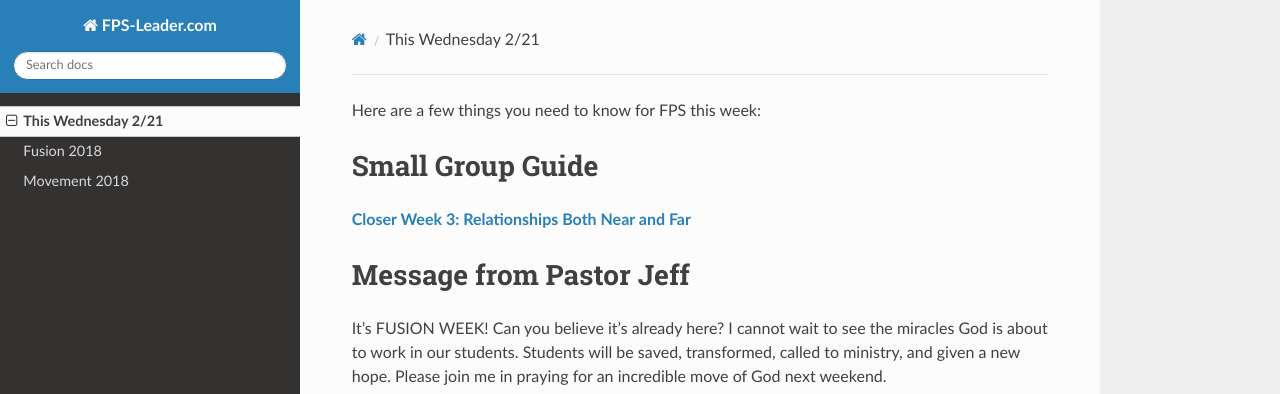
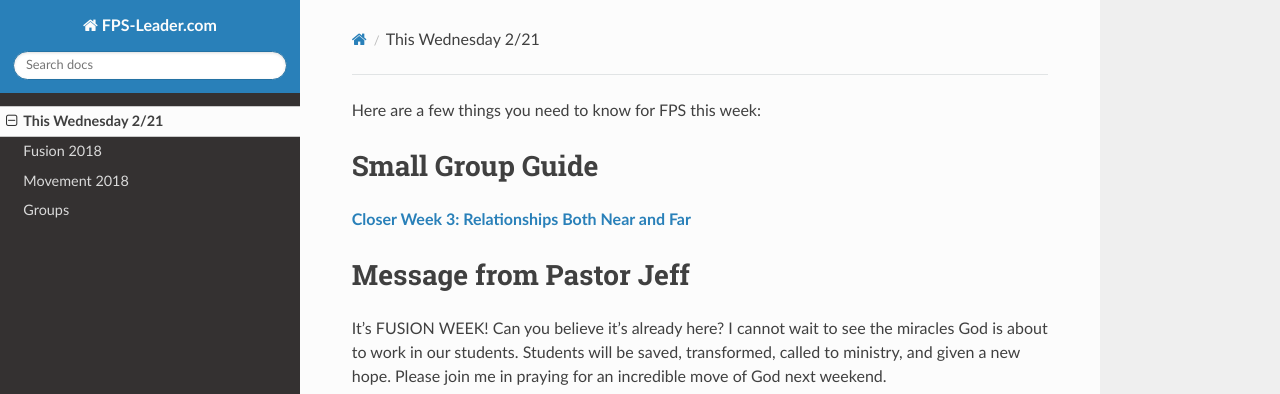
Before and after one commit to GJasonAnderson/fps-leader, an MkDocs documentation site: the page built from docs/index.md, in a window 1280 px wide. Shown: the top 394 px of the page. Built offline with MkDocs 1.6.1, drawn with Linux system fonts in a browser that asks for light colours; nearby versions of some CDN libraries; old or Windows-style settings are respelled for this version of MkDocs.

Commit message:
Add groups.md to index for testing table formatting

```diff
--- a/mkdocs.yml
+++ b/mkdocs.yml
@@ -4,4 +4,5 @@ pages:
     - This Wednesday 2/21: index.md
     - Fusion 2018: fusion.md
     - Movement 2018: movement.md
+    - Groups: groups.md
 theme: readthedocs
```
